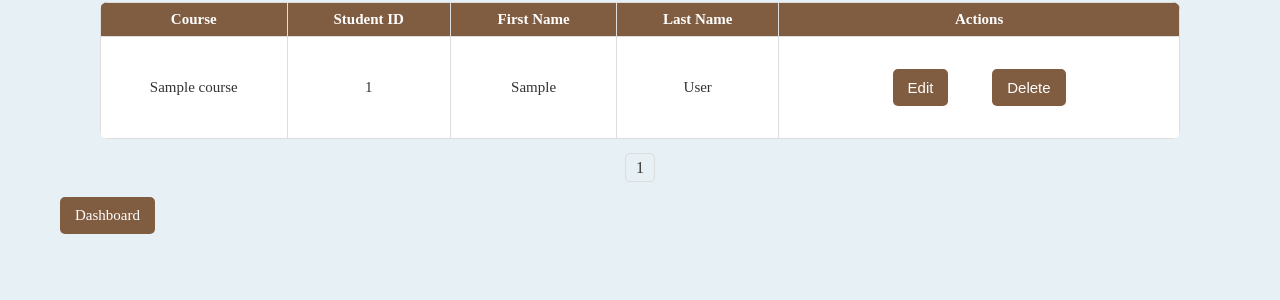
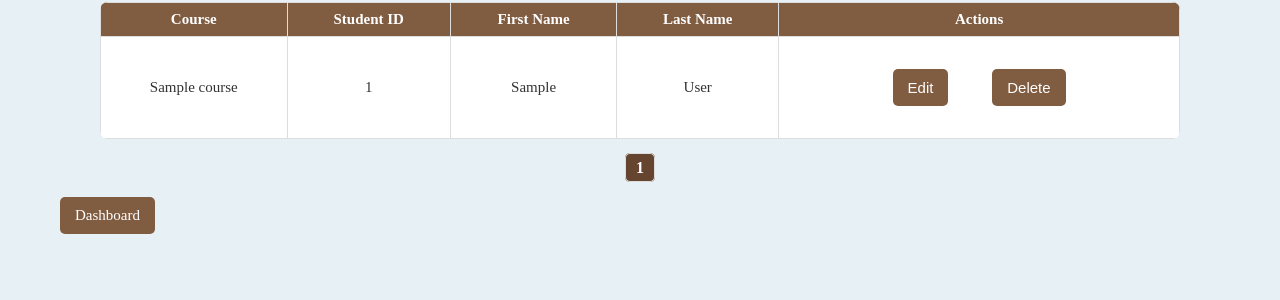
Before and after one commit to Ronalynsia/Library-Management-System, a PHP site: page /admin/student-list.php in a window 1280 px wide. Shown: the part 181-481 px from the top of the page. Run offline with PHP 8.4, Linux system fonts and the light colour scheme; tables that the repository leaves empty or names only in its code hold one stand-in row (values such as "Sample post"); data that the repository does not hold is empty.

Commit message:
Update student-list.php

```diff
--- a/admin/student-list.php
+++ b/admin/student-list.php
@@ -113,7 +113,7 @@ if ($_SERVER['REQUEST_METHOD'] == 'POST' && isset($_POST['delete_student'])) {
 </table>
 <nav>
     <?php for ($i = 1; $i <= $total_pages; $i++): ?>
-        <a href="?page=<?php echo $i; ?>" <?php if ($i === $page) echo 'style="font-weight:bold;"'; ?>><?php echo $i; ?></a>
+        <a href="?page=<?php echo $i; ?>" <?php if ($i === $current_page) echo 'style="font-weight:bold;"'; ?>><?php echo $i; ?></a>
     <?php endfor; ?>
 </nav>
 
```
